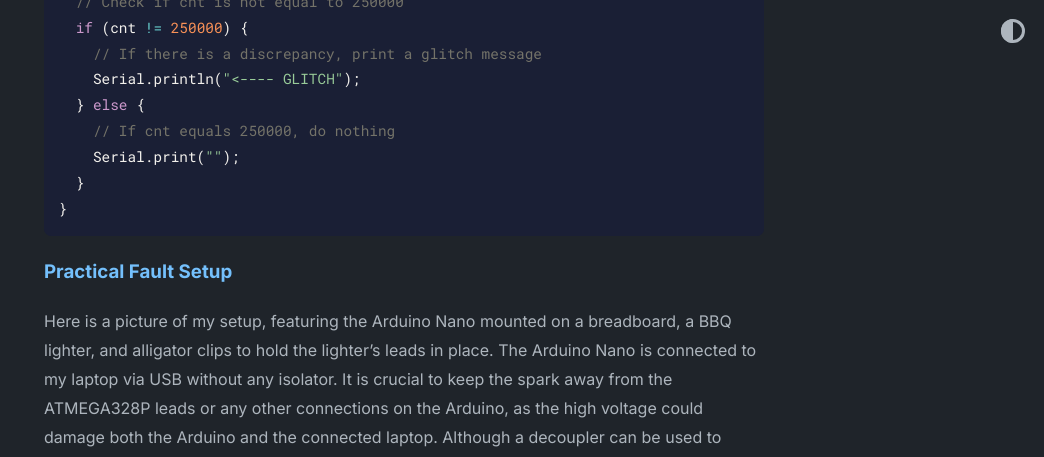
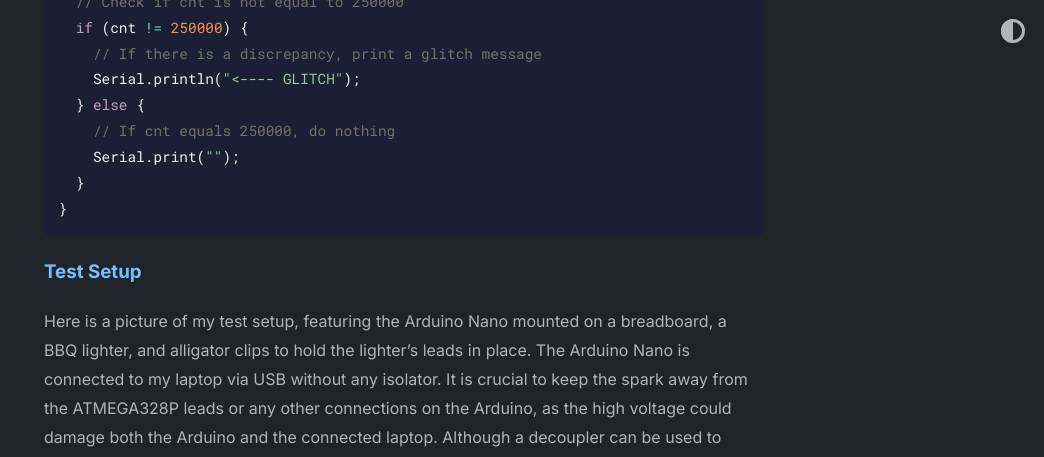
Before and after one commit to memsecno/memsec.no, a Jekyll site: the page built from _posts/2024-06-01-practical-fault-injection.md, in a window 1280 px wide and 1400 px high, scrolled down 1695 px. Shown: the top 457 px of the window, without its empty margins (236-1280 px from the left). Built offline with Jekyll 4.4.1, drawn with Linux system fonts in a browser that asks for light colours; nearby versions of some CDN libraries; part of the change alters nothing that is shown; some of the changed text lies outside the part shown.

Commit message:
Update 2024-06-01-practical-fault-injection.md

````diff
--- a/_posts/2024-06-01-practical-fault-injection.md
+++ b/_posts/2024-06-01-practical-fault-injection.md
@@ -1,8 +1,8 @@
 ---
-title: "EM fault injection caused memory leakage in microcontroller"
+title: "Fault injection caused memory dump in microcontroller!"
 author: "Martin Svalstuen Brunæs"
 date: "2024-06-15"
-tags: ["fault injection", "hardware attack", "memory leakage"]
+tags: ["fault injection", "electromagnetic", "hardware attack", "memory dump"]
 layout: post
 categories: post
 ---
@@ -55,24 +55,32 @@ void loop() {
 }
 ```
 
-### Practical Fault Setup
+### Test Setup
 
-Here is a picture of my setup, featuring the Arduino Nano mounted on a breadboard, a BBQ lighter, and alligator clips to hold the lighter's leads in place. The Arduino Nano is connected to my laptop via USB without any isolator. It is crucial to keep the spark away from the ATMEGA328P leads or any other connections on the Arduino, as the high voltage could damage both the Arduino and the connected laptop. Although a decoupler can be used to prevent this risk, I did not encounter any issues in my case.
+Here is a picture of my test setup, featuring the Arduino Nano mounted on a breadboard, a BBQ lighter, and alligator clips to hold the lighter's leads in place. The Arduino Nano is connected to my laptop via USB without any isolator. It is crucial to keep the spark away from the ATMEGA328P leads or any other connections on the Arduino, as the high voltage could damage both the Arduino and the connected laptop. Although a decoupler can be used to prevent this risk, I did not encounter any issues in my case.
 
-| ![signal-2024-06-01-142351_002](https://github.com/memsecno/memsec.no/assets/13424965/ea2cfb6a-de7c-4cd7-a5e0-e841fc029c49) |
+| ![signal-2024-06-01-142351_002](https://github.com/memsecno/memsec.no/assets/13424965/df73b92d-573a-4533-ad50-2f4d92800029) |
 |:--:|
-| <b>Fault Setup</b>|
+| <b>Test Setup</b>|
+
+| ![signal-2024-06-01-142351_002](https://github.com/memsecno/memsec.no/assets/13424965/72e00ab7-f9f4-49a2-a0ba-d68f68e15483) |
+|:--:|
+| <b>Leads from BBQ ligher is placed on top of the microcontroller</b>|
+
 
 ### Testing
 Once the Arduino Nano was running and printing to the serial monitor, I began pressing the lighter to create sparks. It faulted on the second attempt! At this time, I was quite happy that I had experienced that the microcontroller faulted so quick and effortless. That's pretty cool! After experimenting with different wire placements, the fault occurred consistently every 3rd to 5th attempt. I also encountered that sometimes the fault would cause the Arduino Nano to reboot.
-See the image below:
+
+| ![signal-2024-06-01-142450_002](https://github.com/memsecno/memsec.no/assets/13424965/b2a550a2-7159-4c7e-877e-141582b4371b) |
+|:--:|
+| <b>The Spark</b>|
 
 | ![signal-2024-06-01-142450_002](https://github.com/memsecno/memsec.no/assets/13424965/9f91e3ac-9979-42d8-bf25-a7fab55edefa) |
 |:--:|
-| <b>Glitch!</b>|
+| <b>Serial Monitor: The Glitch!</b>|
 
 
-### Flash Memory Leakage
+### Flash Memory Dump
 While testing various wire placements and the repeatability of the tests, the serial monitor suddenly began printing a whole bunch of ASCII characters, which was very surprising! Even more surprisingly was that the ASCII characters were recognizable from earlier projects that I used the Arduino Nano for.
 
 | ![signal-2024-06-01-142450_002](https://github.com/memsecno/memsec.no/assets/13424965/0d6c9b64-f1b2-4111-b4fa-f3bc2a5c2c62) |
@@ -85,8 +93,8 @@ Most of the ASCII output was from a Riscure HW hacking CTF (https://github.com/R
 |:--:|
 | <b>Strings found in the casino hex file using Ghidra</b>|
 
+### Security Implications
 This is quite interesting from a security perspective! It implies that the Arduino does not overwrite all flash memory when a new program is written. I did some research on the Arduino Nano's bootloader and found that it uses either optiboot or ATmegaBOOT [2]. Based on the configuration in the IDE, I know that mine uses ATmegaBOOT. From my research [3][4], it seems highly likely that ATmegaBOOT only erases the pages necessary for the new program data. This means that any previous program data larger than the latest program data written to flash remains persistent and can potentially be recovered.
-
 
 ### Conclusion
 Trying out fault injection with the Arduino Nano and a basic BBQ lighter has been really fun. By causing electromagnetic interference near the microcontroller, I saw firsthand how even small disturbances, like sparks from the lighter, can mess with the microcontroller's normal behavior, such as skipping instructions.
````
